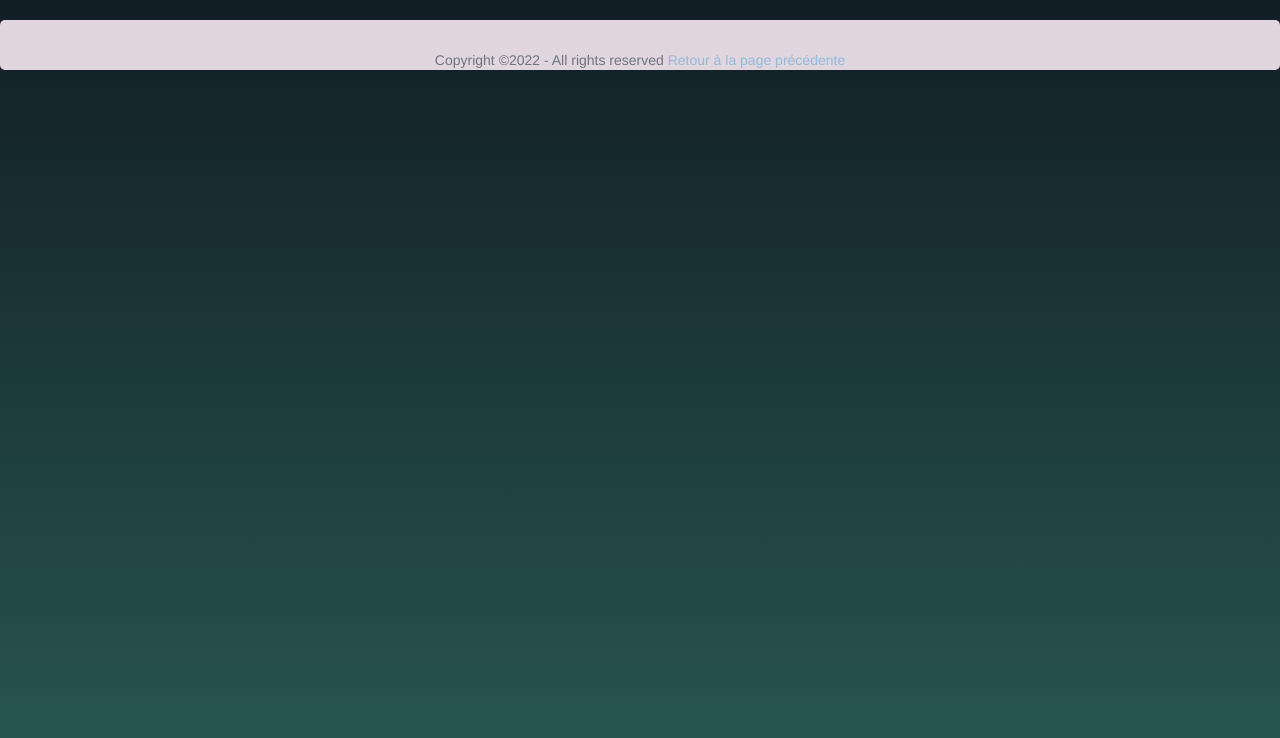
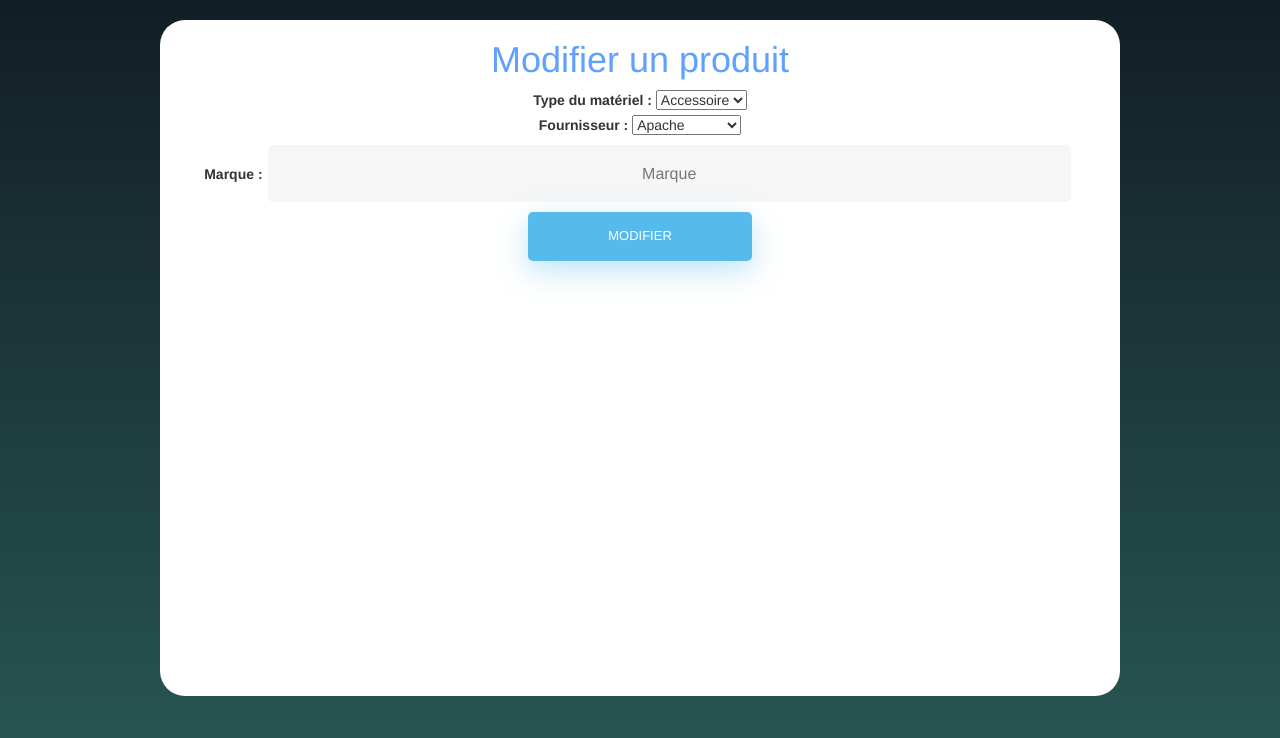
Before and after one commit to Relthdrarxash/Projet-Web, a PHP site: page /modification.php in a window 1280 px wide. Shown: the part 62-800 px from the top of the page. Run offline with PHP 8.4, Linux system fonts and the light colour scheme; the visitor is signed in with stand-in values (Sample User, id 1); data comes from the database, SQL or seed files in the repository; some libraries are stand-ins or nearby versions.

Commit message:
modification

```diff
--- a/includes/fonctions.php
+++ b/includes/fonctions.php
@@ -240,3 +240,28 @@ function getIdMateriel($description)
 	}
 	return $retour["NoMateriel"];
 }
+
+
+function modification($type, $marque, $fournisseur)
+{
+	$retour = 0;
+	include('connexionBDD.php');
+	// filtrer les paramètres
+	$type = $BDD->quote($type);
+	$marque = $BDD->quote($marque);
+	$fournisseur = $BDD->quote($fournisseur);
+
+	// requête
+	$requeteMateriel = "UPDATE Materiel set (type_mat, marque, description, image) VALUES ($type, $marque, $fournisseur);";
+	$resultatMateriel = $BDD->exec($requeteMateriel);
+	// ajout du matériel associé à un fournisseur dans la table propose
+	$idFournisseur = getIdFournisseur($fournisseur);
+	$idMateriel = getIdMateriel($description);
+	$requetePropose = "UPDATE Propose set (noMateriel, noFournisseur, prix) VALUES($idMateriel, $idFournisseur, $prix)";
+	$resultatPropose = $BDD->exec($requetePropose);
+	if ($resultatMateriel == false && $resultatPropose == false)
+		$retour = 0;
+	else
+		$retour = array($resultatMateriel, $resultatPropose);
+	return $retour;
+}
--- a/includes/formulaires.php
+++ b/includes/formulaires.php
@@ -159,3 +159,37 @@ function afficherTableauParType()
 <?php
     echo "<br/>";
 }
+
+
+function afficheFormulaireModification()
+{
+    // on note les différents types pour en faire un menu dropdown
+    $types = array('accessoire', 'écran', 'portable', 'serveur', 'station');
+    $fournisseurs = recupFournisseur();
+?>
+    <form action="<?php echo $_SERVER['PHP_SELF']; ?>" method="post" id="insertion" onsubmit="return validationMateriel();">
+        <fieldset>
+            <label for="id_type_mat">Type du matériel :</label>
+            <select id="id_type_mat" name="type_mat" size="1">
+                <?php
+                foreach ($types as $type) {
+                    echo '<option value="' . $type . '">' . ucwords($type) . '</option>';
+                    // ucwords pour mettre la première lettre en majuscule
+                }
+                ?>
+            </select> <br />
+            <label for="id_fournisseur">Fournisseur :</label>
+            <select id="id_fournisseur" name="fournisseur" size="1">
+                <?php
+                foreach ($fournisseurs as $fournisseur) {
+                    echo '<option value="' . $fournisseur["NomFournisseur"] . '">' . $fournisseur["NomFournisseur"] . '</option>';
+                }
+                ?>
+            </select> <br />
+            <label for="id_marque">Marque : </label><input type="text" name="marque" id="id_marque" placeholder="Marque" required size="6" /><br />
+            <div onclick=""><input type="submit" value="Modifier" /></div>
+        </fieldset>
+    </form>
+<?php
+    echo "<br/>";
+} // fin afficheFormulairModification
--- a/modification.php
+++ b/modification.php
@@ -9,7 +9,53 @@ if ($_SESSION["statut"] == 'administrateur') {
     sleep(5);
     redirect();
 }
-    ?>
+?>
+ <section id="infos" class="infos">
+        <!-- my-4 pour la margin en dessous du nav-->
+        <div class="container my-4 content">
+
+            <div class="section-title">
+                <h1>
+                    Modifier un produit
+                </h1>
+            </div>
+            <div class="row">
+                <article>
+
+                        <?php
+                        if ($_SESSION["statut"] == 'administrateur') {
+
+                            afficheFormulaireModification();
+                            ?><p id="res_modification"></p><?php
+                            if (
+                                !empty($_SESSION)
+                                && !empty($_POST)
+                                && isset($_POST["type_mat"])
+                                && isset($_POST["fournisseur"])
+                                && isset($_POST["marque"])
+                            ) {
+                                // ^[a-zA-Z ]*$ pour matcher un texte et éviter des problèmes de stockage dans la BDD
+                                // Ptet mettre une taille max
+                                try {
+                                    $res = modification($_POST["type_mat"], $_POST["marque"], $_POST["fournisseur"]);
+                                    echo "L'utilisateur a bien été modifié";
+                                } catch (Exception $e) {
+                                    echo "Erreur : $e";
+                                }
+                            ?>
+
+
+
+                            <?php
+                                afficheTableau(listeMateriel());
+                            }
+
+
+                        }
+                        ?>
+
+            </article>
+
 
 <?php
 include('includes/footer.php');
```
Also changed, not shown: 1 other file.
